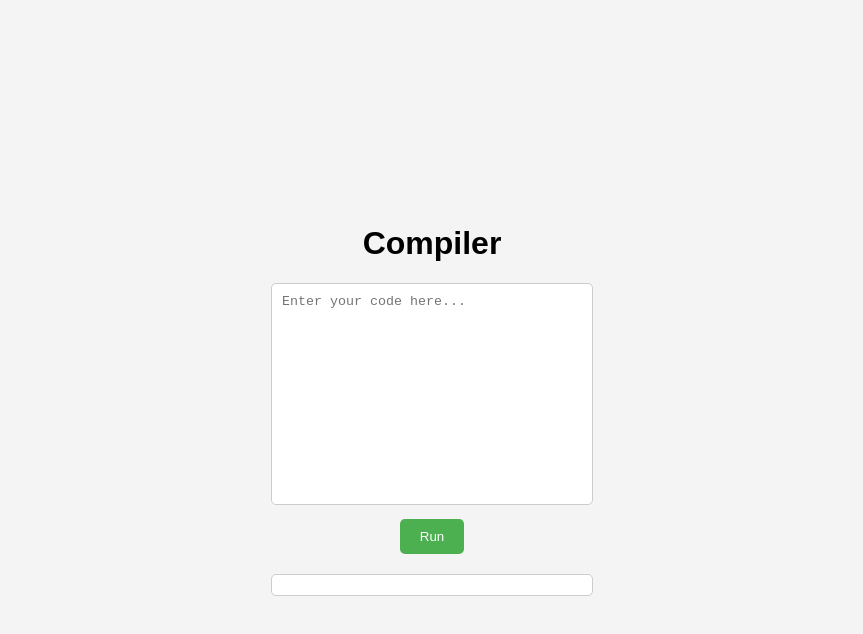
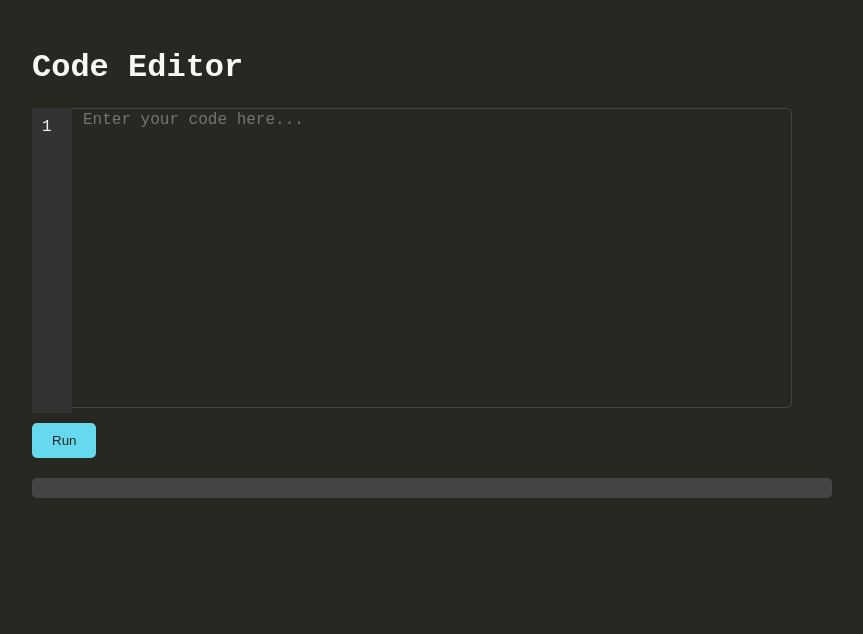
Before and after one commit to mmk4-81/Compiler, a plain HTML site: page index.html in a window 1280 px wide. Shown: the whole page, without its empty margins (208-1071 px from the left). Drawn offline with Linux system fonts and the light colour scheme.

Commit message:
text editor dark

```diff
--- a/compiler.js
+++ b/compiler.js
@@ -1,5 +1,20 @@
 function compileCode() {
-    var inputCode = document.getElementById("input-code").value;
-    var compiledCode = "Compiled code will be here...";
-    document.getElementById("output").innerHTML = compiledCode;
+    var code = document.getElementById("input-code").value;
+    document.getElementById("output").innerText = code;
 }
+
+var codeEditor = document.getElementById("input-code");
+var lineNumbers = document.getElementById("line-numbers");
+
+codeEditor.addEventListener("input", updateLineNumbers);
+
+function updateLineNumbers() {
+    var lines = codeEditor.value.split("\n");
+    var lineNumbersHTML = "";
+    for (var i = 1; i <= lines.length; i++) {
+        lineNumbersHTML += i + "<br>";
+    }
+    lineNumbers.innerHTML = lineNumbersHTML;
+}
+
+updateLineNumbers();
--- a/index.html
+++ b/index.html
@@ -4,13 +4,16 @@
     <meta charset="UTF-8">
     <meta name="viewport" content="width=device-width, initial-scale=1.0">
     <link rel="stylesheet" href="style.css">
-    <title>Compiler</title>
+    <title>Code Editor</title>
 </head>
 <body>
 
-    <div class="compiler-container">
-        <h1>Compiler</h1>
-        <textarea id="input-code" placeholder="Enter your code here..."></textarea><br>
+    <div class="editor-container">
+        <h1>Code Editor</h1>
+        <div class="code-editor" id="code-editor">
+            <div class="line-numbers" id="line-numbers"></div>
+            <textarea id="input-code" placeholder="Enter your code here..."></textarea>
+        </div>
         <input type="submit" value="Run" onclick="compileCode()">
         <div class="output-box" id="output"></div>
     </div>
--- a/style.css
+++ b/style.css
@@ -1,44 +1,67 @@
 body {
-    font-family: Arial, sans-serif;
-    margin: 0;
-    padding: 0;
-    display: flex;
-    justify-content: center;
-    align-items: center;
-    height: 100vh;
-    background-color: #f4f4f4;
+    font-family: 'Courier New', Courier, monospace;
+    background-color: #272822;
+    color: #f8f8f2;
+    padding: 20px;
 }
 
-.compiler-container {
-    text-align: center;
+.editor-container {
+    max-width: 800px;
+    margin: 0 auto;
+}
+
+.code-editor {
+    position: relative;
+}
+
+.line-numbers {
+    position: absolute;
+    left: 0;
+    top: 0;
+    bottom: 0;
+    width: 40px;
+    background-color: #333;
+    padding: 10px;
+    box-sizing: border-box;
+}
+
+#line-numbers span {
+    display: block;
+    color: #888;
 }
 
 textarea {
-    width: 300px;
-    height: 200px;
-    padding: 10px;
-    margin-bottom: 10px;
-    border: 1px solid #ccc;
+    width: calc(100% - 40px);
+    height: 300px;
+    padding-left: 50px;
+    border: none;
+    background-color: #272822;
+    color: #f8f8f2;
+    font-size: 16px;
+    resize: none;
     border-radius: 5px;
-    resize: none;
+    border: 1px solid #444;
+    box-sizing: border-box;
 }
+
 input[type="submit"] {
+    background-color: #66d9ef;
+    color: #272822;
     padding: 10px 20px;
-    background-color: #4CAF50;
-    color: white;
     border: none;
+    cursor: pointer;
     border-radius: 5px;
-    cursor: pointer;
+    margin-top: 10px;
 }
+
 input[type="submit"]:hover {
-    background-color: #45a049;
+    background-color: #5ccfe6;
 }
+
 .output-box {
     margin-top: 20px;
-    height: auto;
-    width: 300px;
     padding: 10px;
-    border: 1px solid #ccc;
+    background-color: #444;
     border-radius: 5px;
-    background-color: #fff;
+    overflow-wrap: break-word;
 }
```
